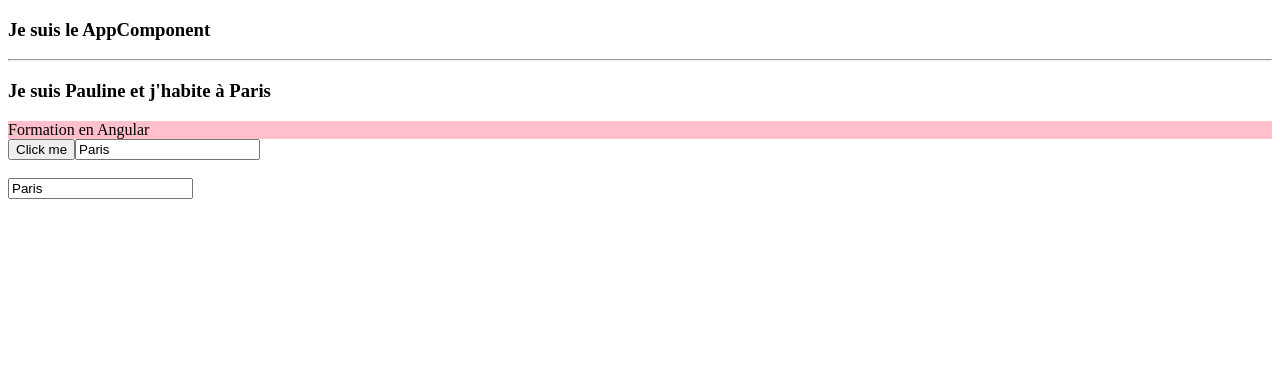
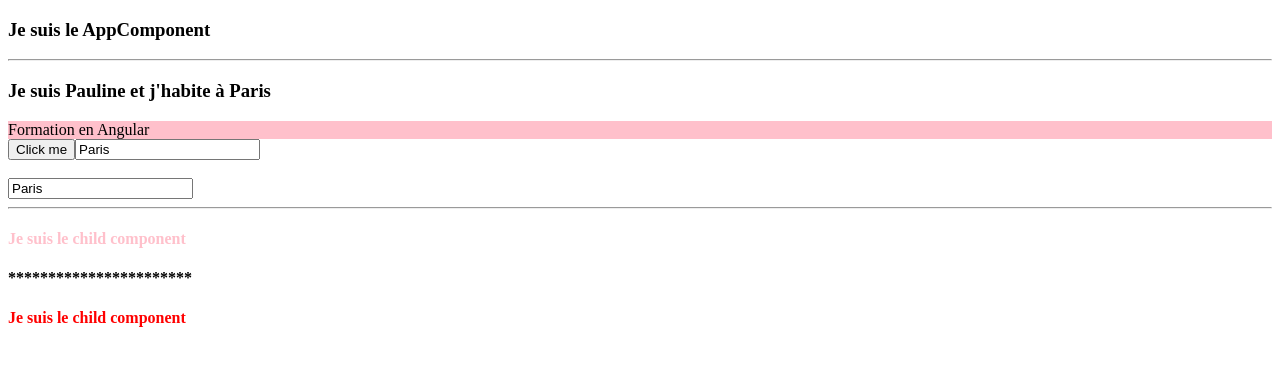
Before and after one commit to n2sy/ng-plb-nov-24, an Angular app: page / in a window 1280 px wide. Shown: the top 366 px of the page. Built offline with nearby package versions, Linux system fonts and the light colour scheme.

Commit message:
interaction parent-enfant

```diff
--- a/src/app/app.component.html
+++ b/src/app/app.component.html
@@ -1,3 +1,7 @@
 <h3>Je suis le AppComponent</h3>
 <hr />
 <app-first></app-first>
+
+<h4>***********************</h4>
+
+<app-child [textColor]="'red'"></app-child>
--- a/src/app/app.module.ts
+++ b/src/app/app.module.ts
@@ -4,9 +4,10 @@ import { BrowserModule } from '@angular/platform-browser';
 import { AppComponent } from './app.component';
 import { FirstComponent } from './first/first.component';
 import { FormsModule } from '@angular/forms';
+import { ChildComponent } from './child/child.component';
 
 @NgModule({
-  declarations: [AppComponent, FirstComponent],
+  declarations: [AppComponent, FirstComponent, ChildComponent],
   imports: [BrowserModule, FormsModule],
   providers: [],
   bootstrap: [AppComponent],
--- /dev/null
+++ b/src/app/child/child.component.html
@@ -0,0 +1 @@
+<h4 [style.color]="textColor">Je suis le child component</h4>
--- a/src/app/first/first.component.html
+++ b/src/app/first/first.component.html
@@ -8,3 +8,7 @@
 <br /><br />
 
 <input #v type="text" [value]="ville" (input)="modifierVille(v.value)" />
+
+<hr />
+
+<app-child [textColor]="color"></app-child>
```
Also changed, not shown: src/app/child/child.component.ts (added, +10 -0 lines), src/app/child/child.component.css (added), 1 other file (tests, documents, lock files or other folders).
